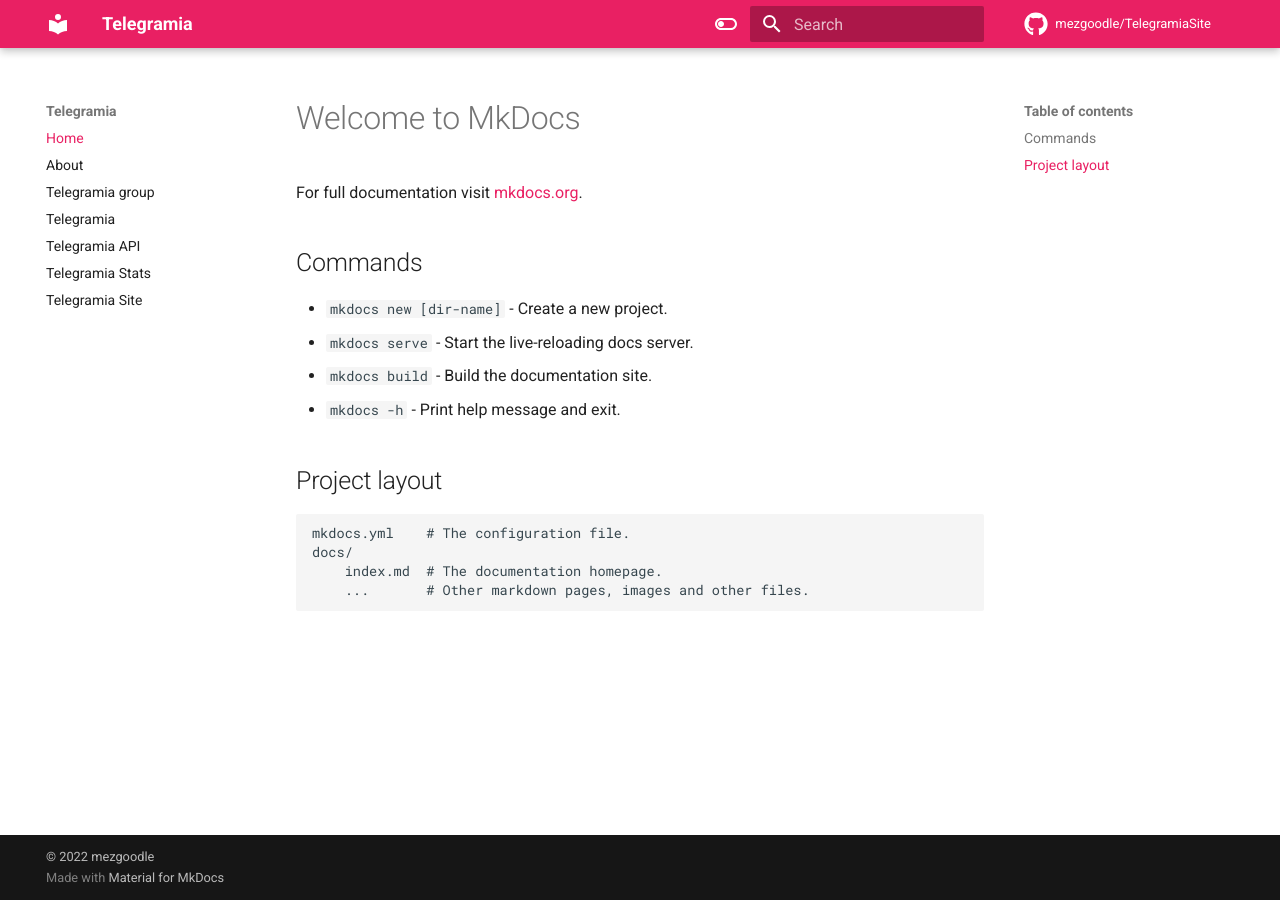
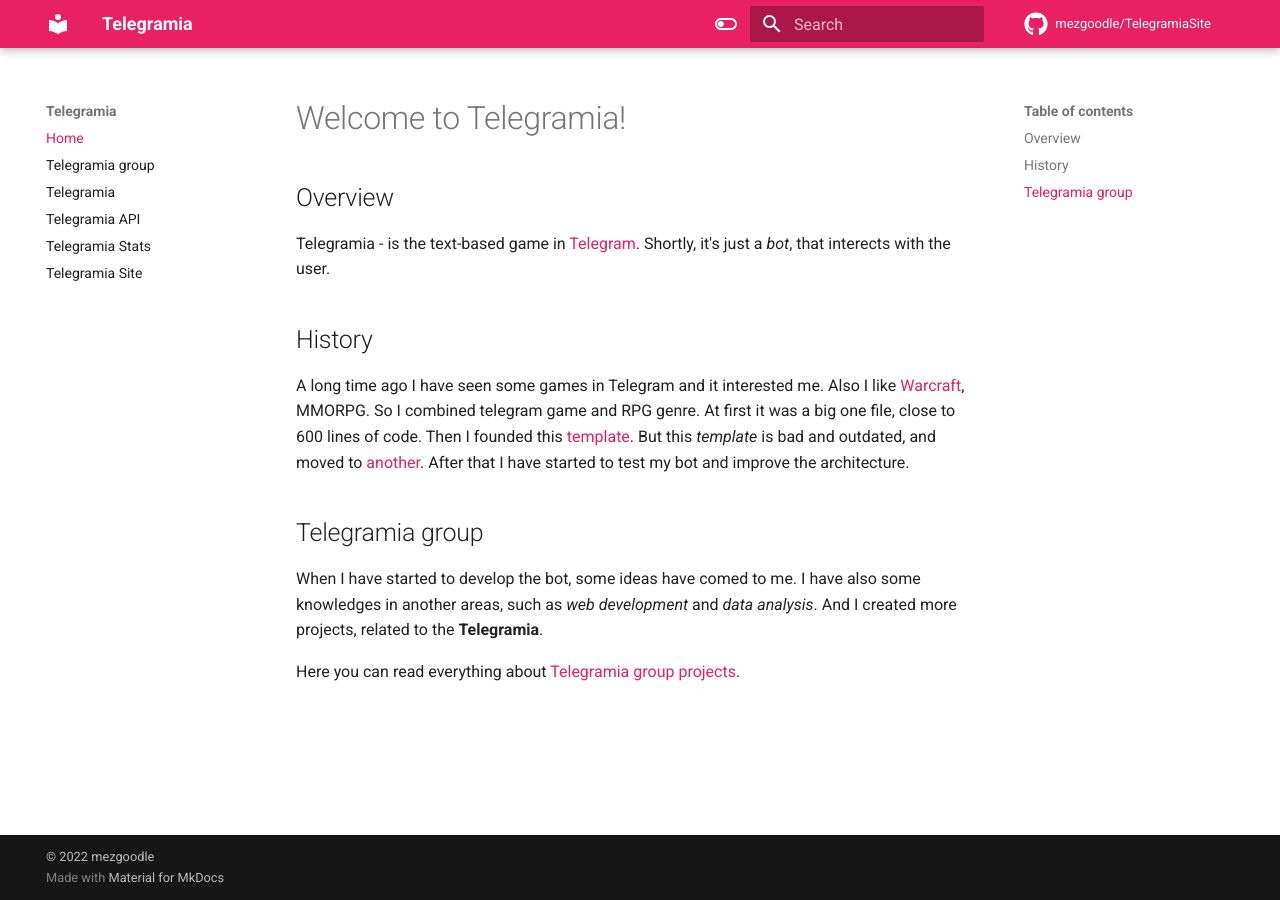
Before and after one commit to mezgoodle/TelegramiaSite, an MkDocs documentation site: the page built from docs/index.md, in a window 1280 px wide. Built offline with MkDocs 1.6.1 and Material for MkDocs 9.7.7, drawn with Linux system fonts in a browser that asks for light colours; comment, search, counter and statistics services are not loaded.

Commit message:
Update the index page

```diff
--- a/docs/index.md
+++ b/docs/index.md
@@ -1,17 +1,15 @@
-# Welcome to MkDocs
+# Welcome to Telegramia!
 
-For full documentation visit [mkdocs.org](https://www.mkdocs.org).
+## Overview
 
-## Commands
+Telegramia - is the text-based game in [Telegram](https://telegram.org/). Shortly, it's just a _bot_, that interects with the user.
 
-* `mkdocs new [dir-name]` - Create a new project.
-* `mkdocs serve` - Start the live-reloading docs server.
-* `mkdocs build` - Build the documentation site.
-* `mkdocs -h` - Print help message and exit.
+## History
 
-## Project layout
+A long time ago I have seen some games in Telegram and it interested me. Also I like [Warcraft](https://telegram.org/), MMORPG. So I combined telegram game and RPG genre. At first it was a big one file, close to 600 lines of code. Then I founded this [template](https://github.com/Latand/aiogram-bot-template). But this _template_ is bad and outdated, and moved to [another](https://github.com/Latand/tgbot_template). After that I have started to test my bot and improve the architecture.
 
-    mkdocs.yml    # The configuration file.
-    docs/
-        index.md  # The documentation homepage.
-        ...       # Other markdown pages, images and other files.
+## Telegramia group
+
+When I have started to develop the bot, some ideas have comed to me. I have also some knowledges in another areas, such as _web development_ and _data analysis_. And I created more projects, related to the **Telegramia**.
+
+Here you can read everything about [Telegramia group projects](group.md).
--- a/mkdocs.yml
+++ b/mkdocs.yml
@@ -5,8 +5,7 @@
 copyright: © 2022 mezgoodle
 nav:
   - Home: index.md
-  - About: about.md
-  - Telegramia group: docs.md
+  - Telegramia group: group.md
   - Telegramia: telegramia.md
   - Telegramia API: api.md
   - Telegramia Stats: stats.md
```
